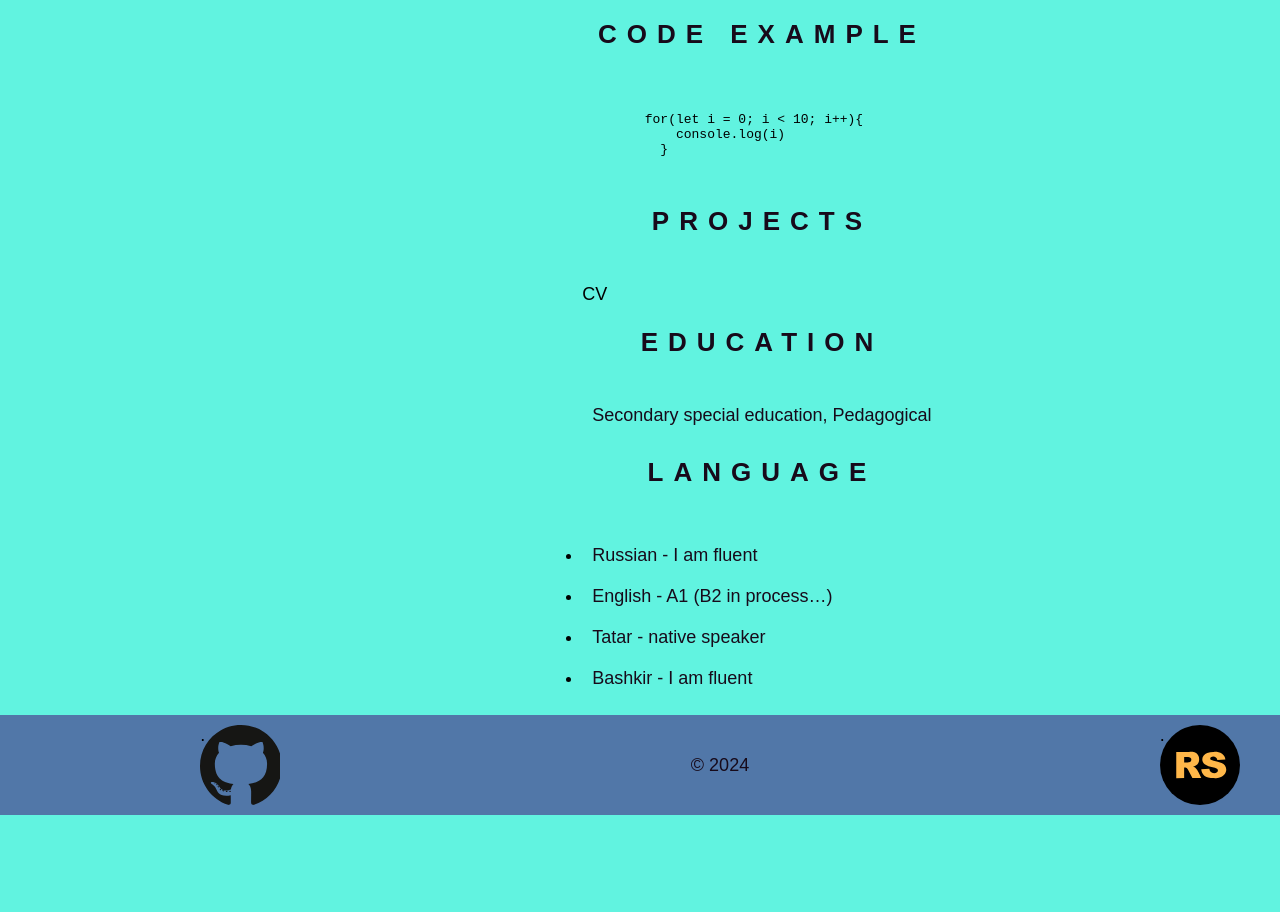
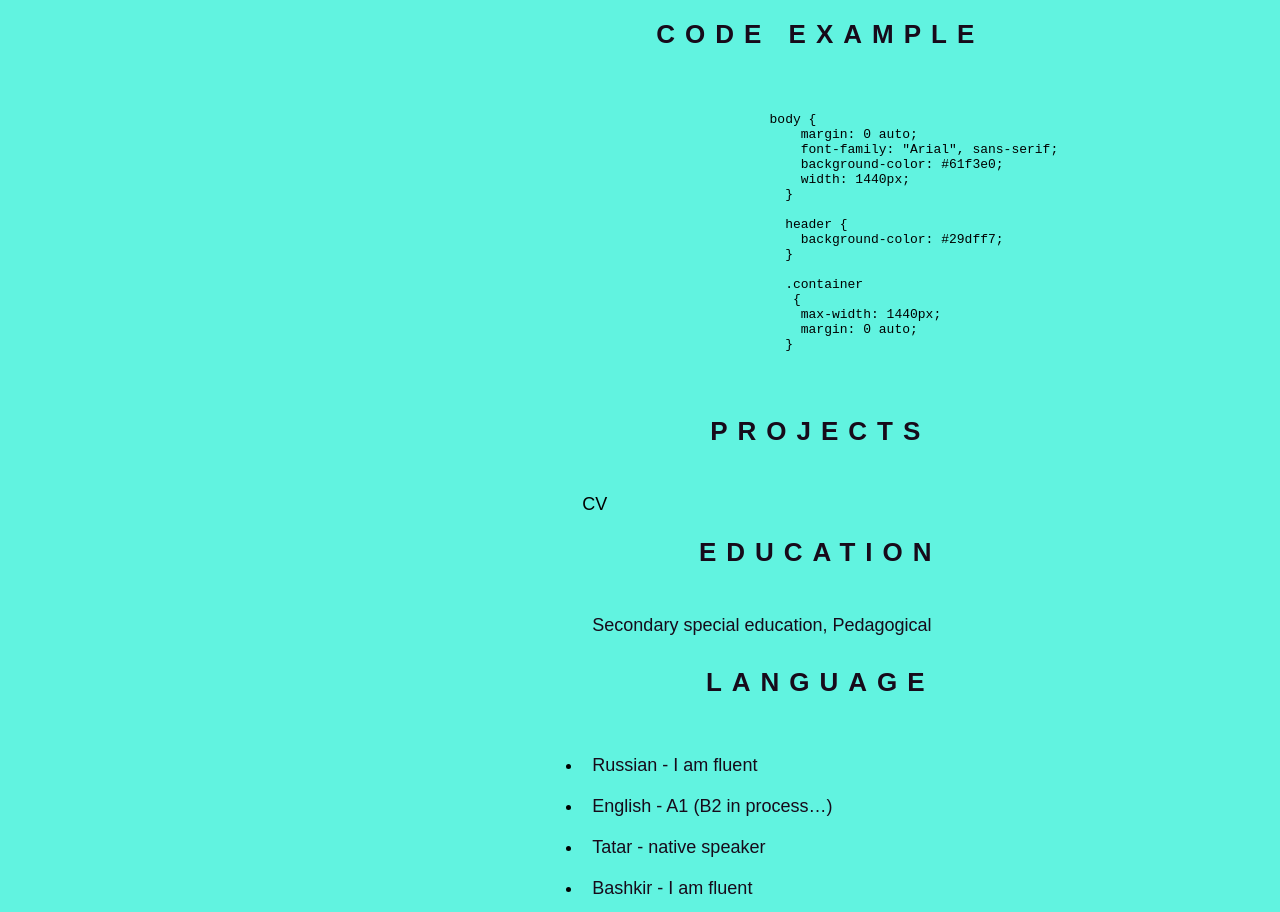
Before and after one commit to Almaz0n/rsschool-cv, a plain HTML site: page index.html in a window 1280 px wide. Shown: the part 794-1706 px from the top of the page. Before the commit the page ends 1609 px from the top, so only its background shows below. Drawn offline with Linux system fonts and the light colour scheme.

Commit message:
fix: index.html

```diff
--- a/index.html
+++ b/index.html
@@ -126,11 +126,26 @@
                 </section>
                 <section id="code__example">
                     <h2>Code Example</h2>
-                    <pre><code>
-        for(let i = 0; i < 10; i++){
-            console.log(i)
-          }
-                      </code></pre>
+                    <pre>
+                        <code>
+                        body {
+                            margin: 0 auto;
+                            font-family: "Arial", sans-serif;
+                            background-color: #61f3e0;
+                            width: 1440px;
+                          }
+
+                          header {
+                            background-color: #29dff7;
+                          }
+
+                          .container
+                           {
+                            max-width: 1440px;
+                            margin: 0 auto;
+                          }
+                      </code>
+                    </pre>
 
                 </section>
                 <section id="self-education">
@@ -175,5 +190,4 @@
         </div>
     </footer>
 </body>
-
 </html>
```
